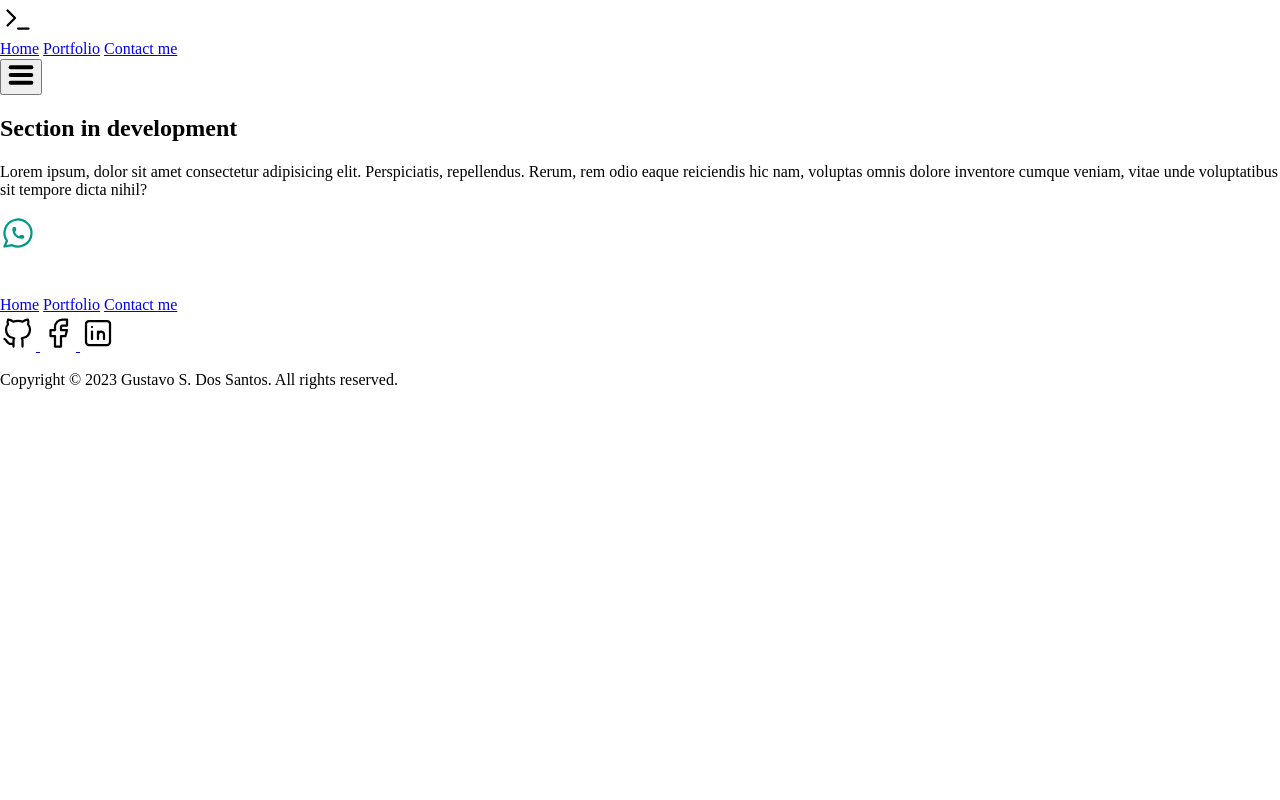
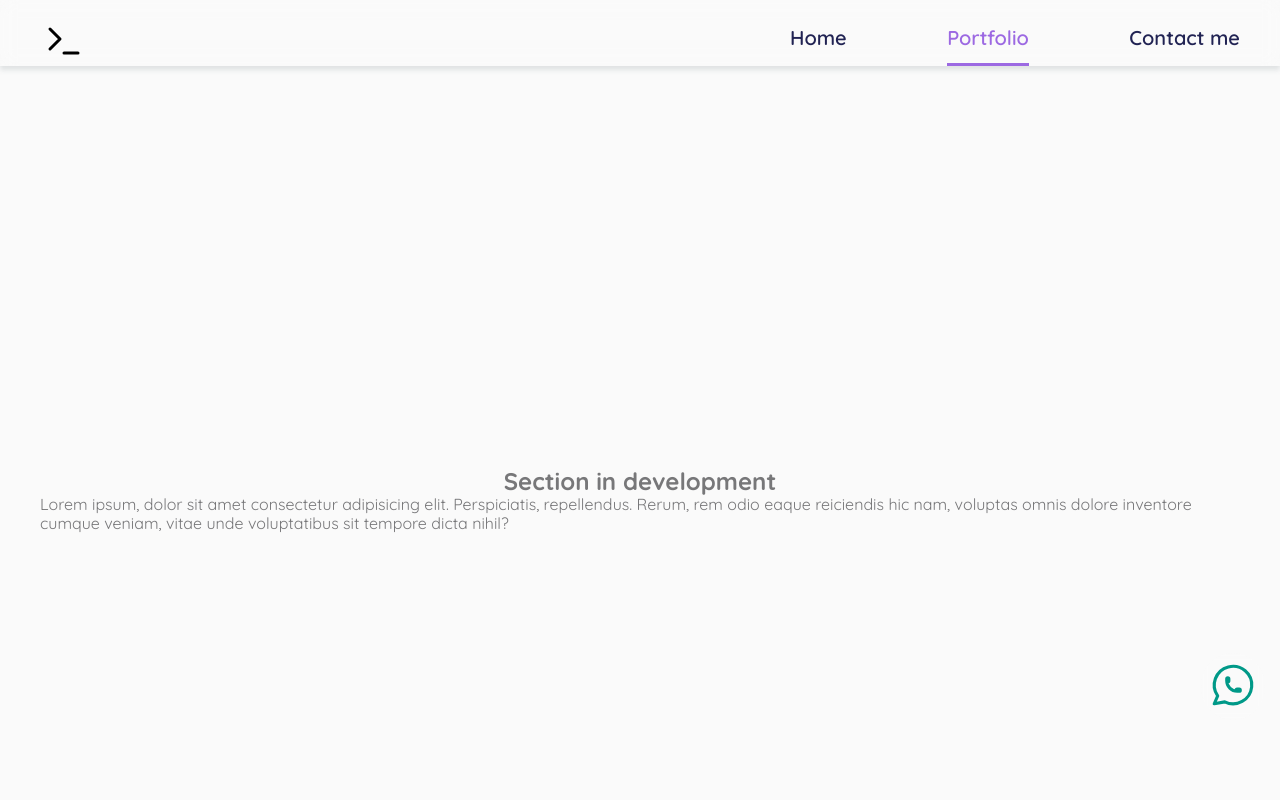
Before and after one commit to GustavoSDS/portfolio, a plain HTML site: page portfolio.html in a window 1280 px wide. Shown: the top 800 px of the page. Drawn offline with nearby package versions, Linux system fonts and the light colour scheme; the site is published under a folder, as on GitHub Pages, so addresses that start at the root find nothing.

Commit message:
changes in directory styles

```diff
--- a/portfolio.html
+++ b/portfolio.html
@@ -15,8 +15,8 @@
   <link rel="stylesheet" href="https://cdnjs.cloudflare.com/ajax/libs/animate.css/4.1.1/animate.min.css" />
 
   <!-- My styles css -->
-  <link rel="preload" href="/css/styles.css" as="style">
-  <link rel="stylesheet" href="/css/styles.css">
+  <link rel="preload" href="./css/styles.css" as="style">
+  <link rel="stylesheet" href="./css/styles.css">
 
 </head>
 
```
